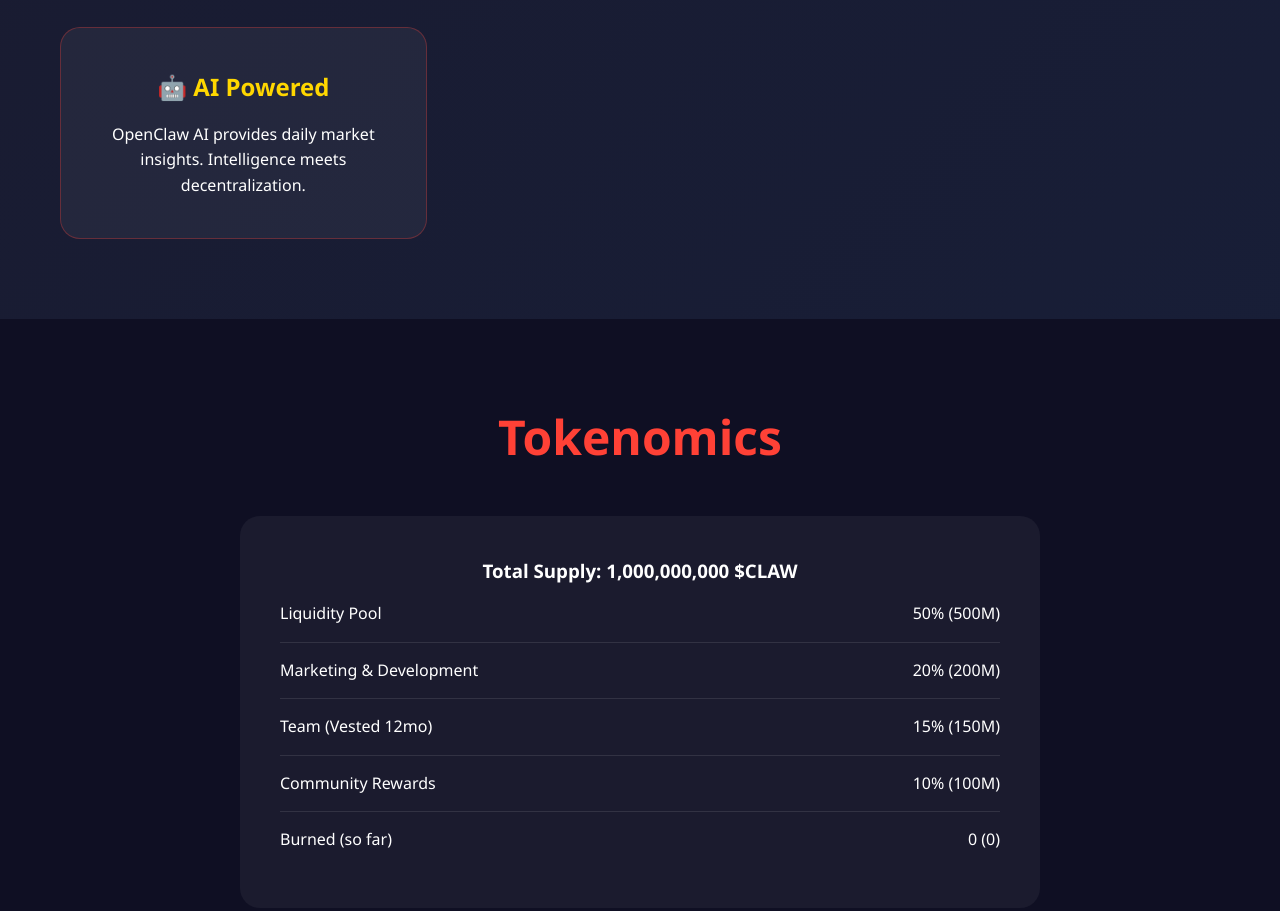
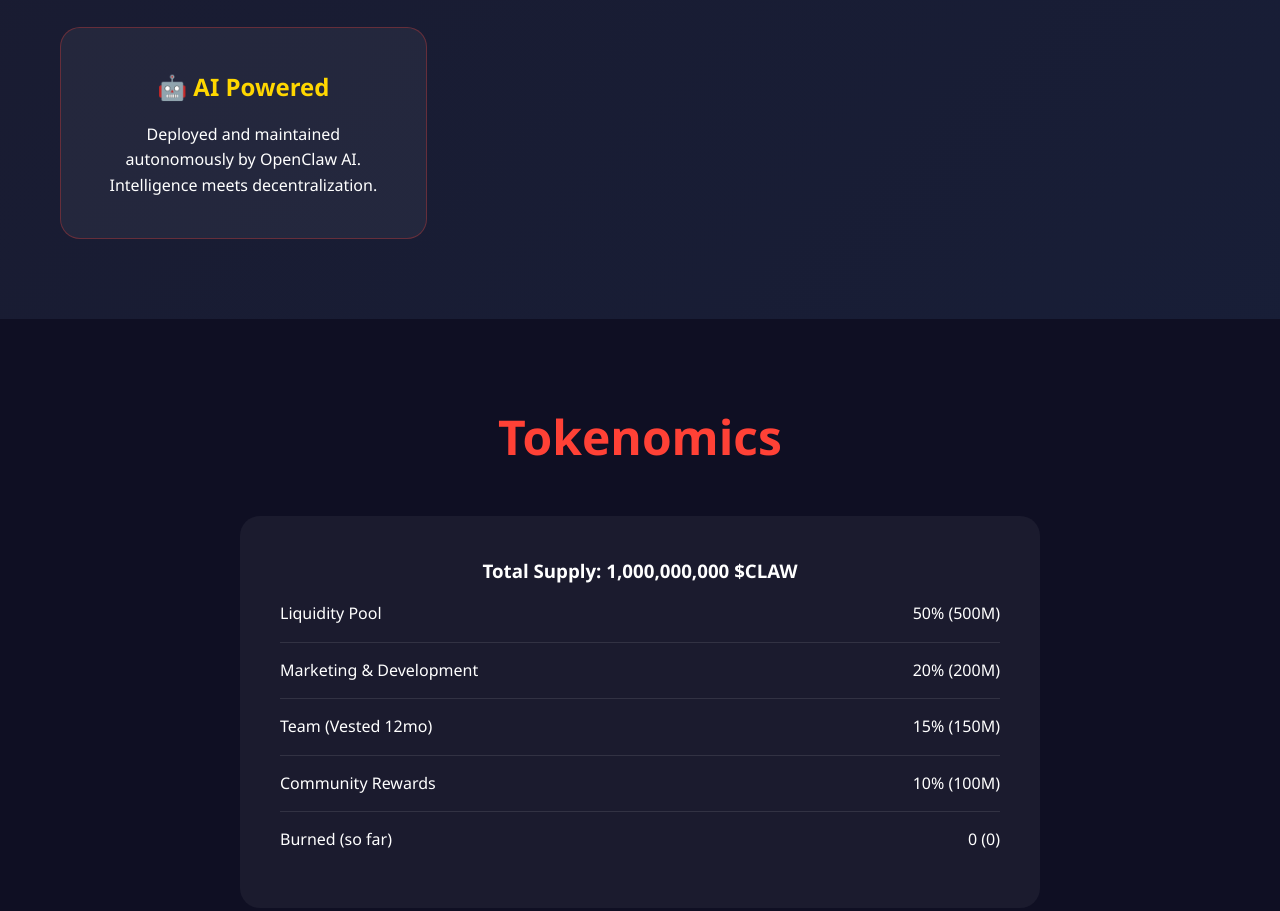
Before and after one commit to hussain-alsaibai/claw-token, a website: page index.html in a window 1280 px wide. Shown: the part 1147-2058 px from the top of the page. Drawn offline with Linux system fonts and the light colour scheme.

Commit message:
docs: the AI card claimed a market-insights feature that does not exist

```diff
--- a/index.html
+++ b/index.html
@@ -217,7 +217,7 @@
         </div>
         <div class="feature-card">
             <h3>🤖 AI Powered</h3>
-            <p>OpenClaw AI provides daily market insights. Intelligence meets decentralization.</p>
+            <p>Deployed and maintained autonomously by OpenClaw AI. Intelligence meets decentralization.</p>
         </div>
     </section>
 
```
